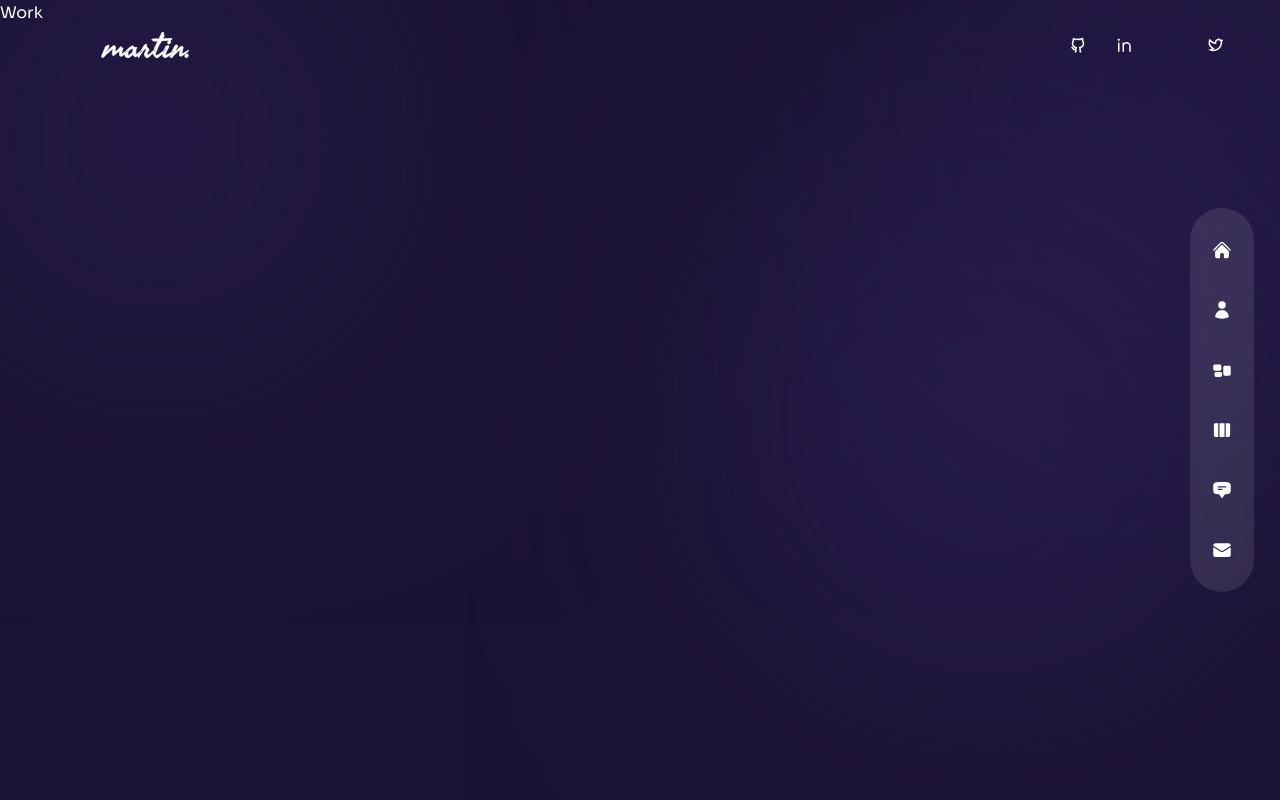
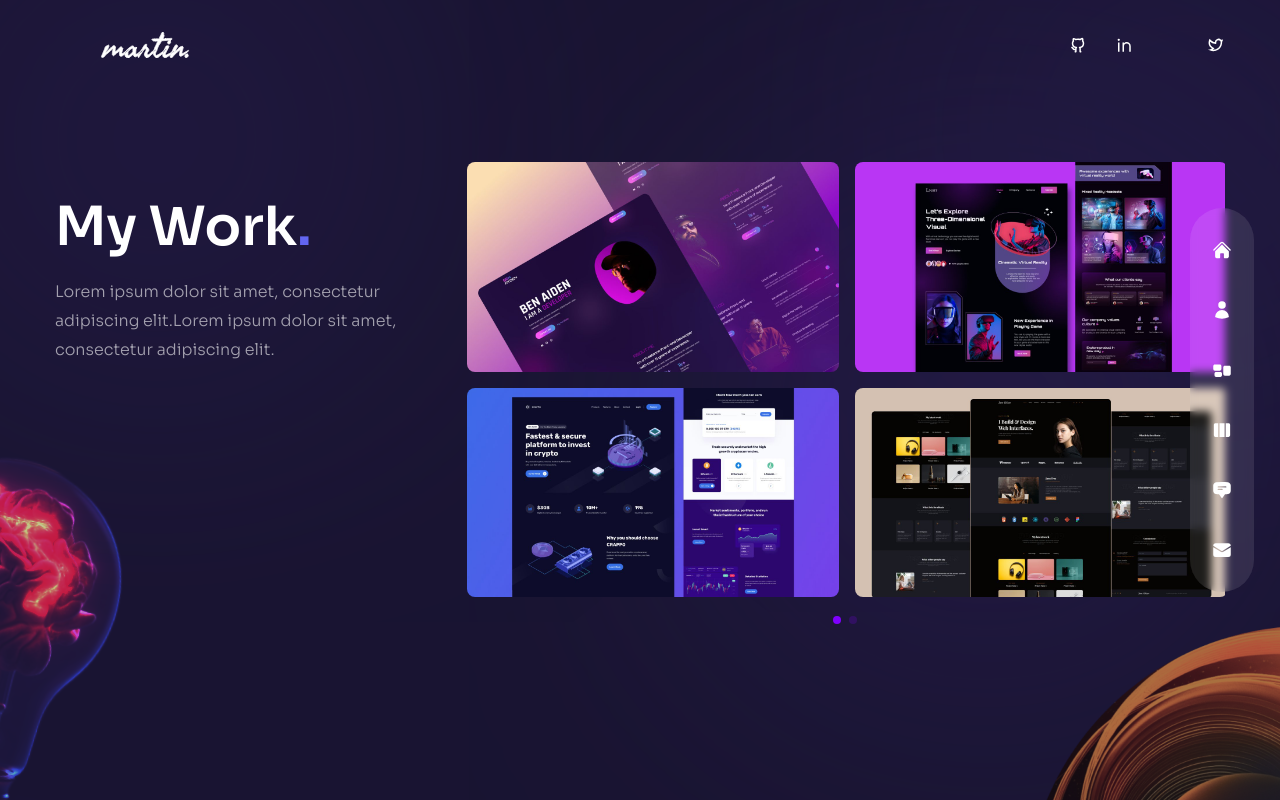
Before and after one commit to mine-martin/2023_Portfolio, a Next.js app: page /work in a window 1280 px wide. Built offline with nearby package versions, Linux system fonts and the light colour scheme; some icons are missing.

Commit message:
Work Section and Page

```diff
--- a/components/ServiceSlider.js
+++ b/components/ServiceSlider.js
@@ -75,7 +75,7 @@
           <SwiperSlide key={index}>
             <div
               className="bg-[rgba(65,47,132,0.15)] h-max rounded-lg px-6 py-8
-              flex sm:flex-col gap-x-6 sm:gap-x-0 group cursor-pointer hover:bg-[rgba(89,65,169,0.15)] transition-all duration-300"
+              flex sm:flex-col gap-x-6  group cursor-pointer hover:bg-[rgba(89,65,169,0.15)] transition-all duration-300"
             >
               {/* icons */}
               <div className="text-4xl text-indigo-500 mb-4">{items.icon}</div>
--- a/components/WorkSlider.js
+++ b/components/WorkSlider.js
@@ -1,5 +1,13 @@
-// data
-const workSlides = {
+import { Swiper, SwiperSlide } from 'swiper/react';
+
+import 'swiper/css';
+import 'swiper/css/free-mode';
+import 'swiper/css/pagination';
+
+import { Pagination } from 'swiper';
+
+// work data
+const workSlider = {
   slides: [
     {
       images: [
@@ -44,8 +52,62 @@
   ],
 };
 
+// icons
+import { BsArrowRight } from 'react-icons/bs';
+import Image from 'next/image';
+
 const WorkSlider = () => {
-  return <div>Work Slider</div>;
+  return (
+    <Swiper
+      spaceBetween={10}
+      pagination={{
+        clickable: true,
+      }}
+      modules={[Pagination]}
+      className="h-[280px] sm:h-[480px]"
+    >
+      {workSlider.slides.map((data, index) => {
+        return (
+          <SwiperSlide key={index}>
+            <div className="grid grid-cols-2 grid-rows-2 gap-4 cursor-pointer">
+              {data.images.map((images, index) => {
+                return (
+                  <div className="relative rounded-lg overflow-hidden flex items-center justify-center group">
+                    <div className="flex items-center justify-center relative overflow-hidden">
+                      {/* images */}
+                      <Image
+                        src={images.path}
+                        width={500}
+                        height={300}
+                        alt=""
+                      />
+
+                      {/* overlay */}
+                      <div className="absolute inset-0 bg-gradient-to-l from-transparent via-[#4b0082] to-[#4a22bd] opacity-0 group-hover:opacity-80 transition-all duration-700"></div>
+
+                      {/* title */}
+                      <div className='absolute bottom-0 translate-y-full group-hover:-translate-y-10'>
+                        <div>
+                          {/* title 1 */}
+                          <div>title 1</div>
+
+                          {/* title 2 */}
+                          <div>title 2</div>
+
+                          {/* icons*/}
+                          <div>icon</div>
+                        </div>
+                      </div>
+                    </div>
+                  </div>
+                );
+              })}
+            </div>
+          </SwiperSlide>
+        );
+      })}
+    </Swiper>
+  );
 };
 
 export default WorkSlider;
--- a/pages/services/index.js
+++ b/pages/services/index.js
@@ -42,7 +42,7 @@
             initial="hidden"
             animate="show"
             exit="hidden"
-            className="w-full xl:max-w-[65%] "
+            className="w-full xl:max-w-[65%]"
           >
             <ServiceSlider />
           </motion.div>
--- a/pages/work/index.js
+++ b/pages/work/index.js
@@ -1,5 +1,56 @@
+import Bulb from '../../components/Bulb';
+import Circles from '../../components/Circles';
+import WorkSlider from '../../components/WorkSlider';
+
+// framermotion
+import { motion } from 'framer-motion';
+import { fadeIn } from '../../variants';
+
 const Work = () => {
-  return <div>Work</div>;
+  return (
+    <div className="h-full bg-primary/30 py-36 flex items-center">
+      <Circles />
+      <div className="container mx-auto">
+        <div className="flex flex-col xl:flex-row gap-x-8">
+          {/* text */}
+          <div className="text-center flex xl:w-[30vw] flex-col lg:text-left mb-4 xl:mb-0">
+            <motion.h2
+              variants={fadeIn('down', 0.2)}
+              initial="hidden"
+              animate="show"
+              exit="hidden"
+              className="h2 xl:mt-8 "
+            >
+              My Work
+              <span className="text-indigo-500">.</span>
+            </motion.h2>
+            <motion.p
+              variants={fadeIn('up', 0.4)}
+              initial="hidden"
+              animate="show"
+              exit="hidden"
+              className="mb-4 max-w[400px] mx-auto lg:mx-0"
+            >
+              Lorem ipsum dolor sit amet, consectetur adipiscing elit.Lorem
+              ipsum dolor sit amet, consectetur adipiscing elit.
+            </motion.p>
+          </div>
+
+          {/* slider */}
+          <motion.div
+            variants={fadeIn('left', 0.6)}
+            initial="hidden"
+            animate="show"
+            exit="hidden"
+            className="w-full xl:max-w-[65%] "
+          >
+            <WorkSlider />
+          </motion.div>
+        </div>
+      </div>
+      <Bulb />
+    </div>
+  );
 };
 
 export default Work;
--- a/styles/globals.css
+++ b/styles/globals.css
@@ -22,6 +22,10 @@
 
   /* Increase lightness to 50% */
   background-color: hsl(270, 100%, 50%);
+}
+
+.swiper-slide {
+  margin: 2px;
 }
 
 @layer base {
```
